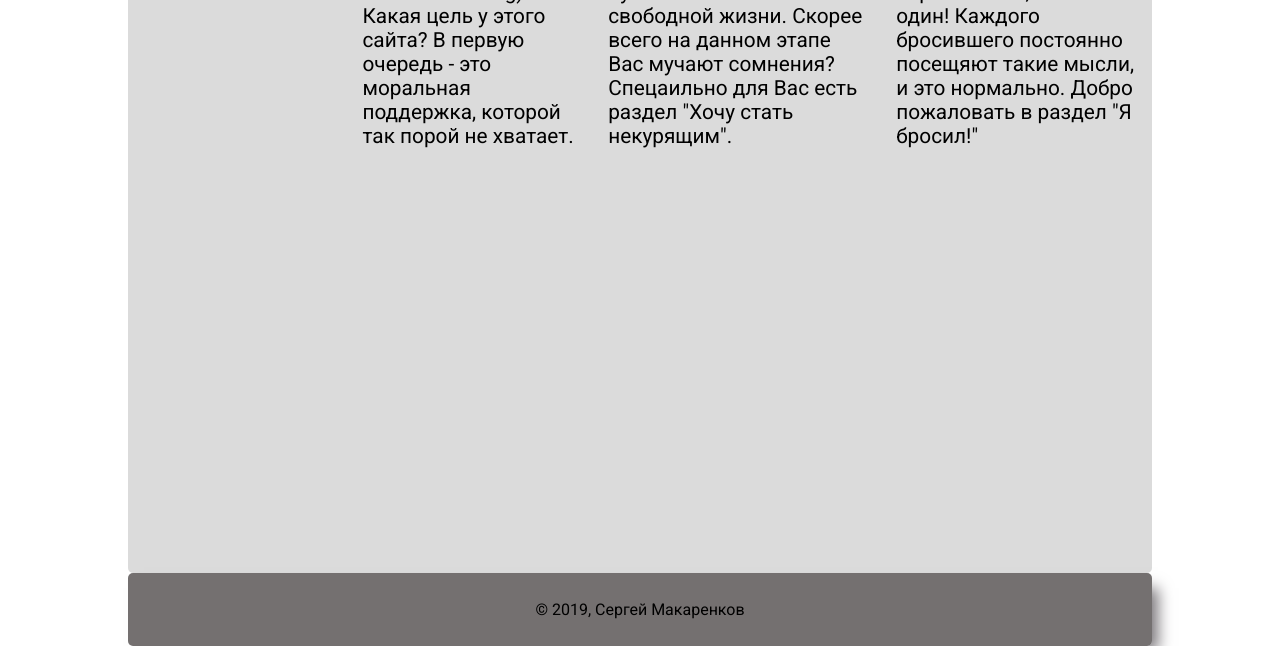
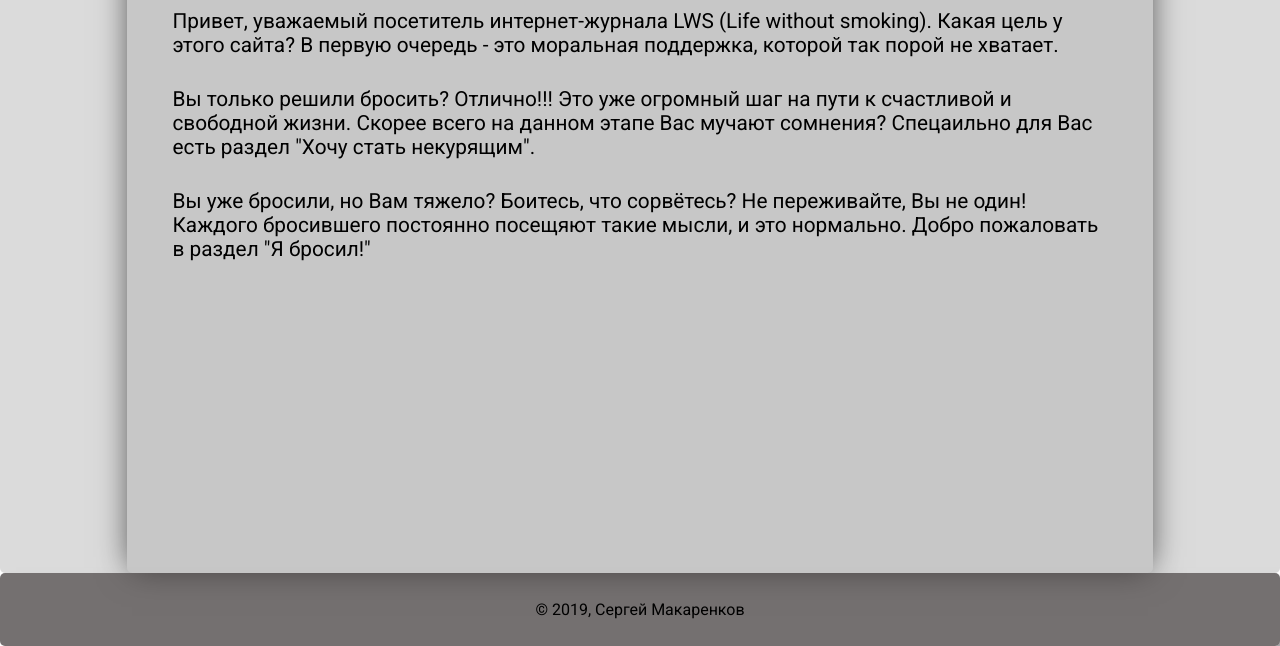
Before and after one commit to SNMakarenkoff/lws, a plain HTML site: page about.html in a window 1280 px wide. Shown: the part 177-823 px from the top of the page. Drawn offline with Linux system fonts and the light colour scheme.

Commit message:
About page and atricles flex-change

```diff
--- a/about.html
+++ b/about.html
@@ -20,6 +20,7 @@
             </ul>
         </header>
         <main>
+           <div class="wrapper_about">
                 <h1>О проекте</h1>
                 <hr>
                 <p class="about">
@@ -30,6 +31,7 @@
                 <p class="about">
                         Вы уже бросили, но Вам тяжело? Боитесь, что сорвётесь? Не переживайте, Вы не один! Каждого бросившего постоянно посещяют такие мысли, и это нормально. Добро пожаловать в раздел "Я бросил!"
                 </p>
+            </div>
         </main>
         <footer>
             &copy; 2019, Сергей Макаренков
--- a/css/style.css
+++ b/css/style.css
@@ -12,9 +12,6 @@
     flex-direction: column;
     justify-content: space-between;
     min-height: 100vh;
-    width: 80%;
-    margin: 0 auto;
-/*    background-color: #dbdbdb;*/
 }
 
 .header {
@@ -65,7 +62,6 @@
 
 main {
     display: flex;
-    justify-content: center;
     min-height: 85vh;
     background-color: #dbdbdb;
     border-radius: 5px;
@@ -94,7 +90,9 @@ main hr {
 .wrapper_minart {
     display: flex;
     flex-flow: row wrap;
-    justify-content: flex-start;
+    width: 80%;
+    margin: 0 auto;
+
 }
 
 .article_min {
@@ -151,6 +149,23 @@ main hr {
     box-shadow: 21px 19px 10px -10px rgba(0,0,0,0.48);
 }
 
+.desc_min a:active {
+    background-color: rgb(92, 9, 28);
+}
+
+.wrapper_about {
+    display: flex;
+    flex-direction: column;
+    align-items: center;
+    margin: 0 auto;
+    padding: 30px;
+    border-radius: 5px;
+     background-color: #c7c7c7;
+    -webkit-box-shadow: 0px 0px 32px -5px rgba(0,0,0,0.75);
+    -moz-box-shadow: 0px 0px 32px -5px rgba(0,0,0,0.75);
+    box-shadow: 0px 0px 32px -5px rgba(0,0,0,0.75);8,122,1);
+}
+
 footer {
     display: flex;
     justify-content: space-around;
```
Also changed, not shown: index.html (+4 -0 lines). Lines whose indentation alone changed are shown as unchanged.
